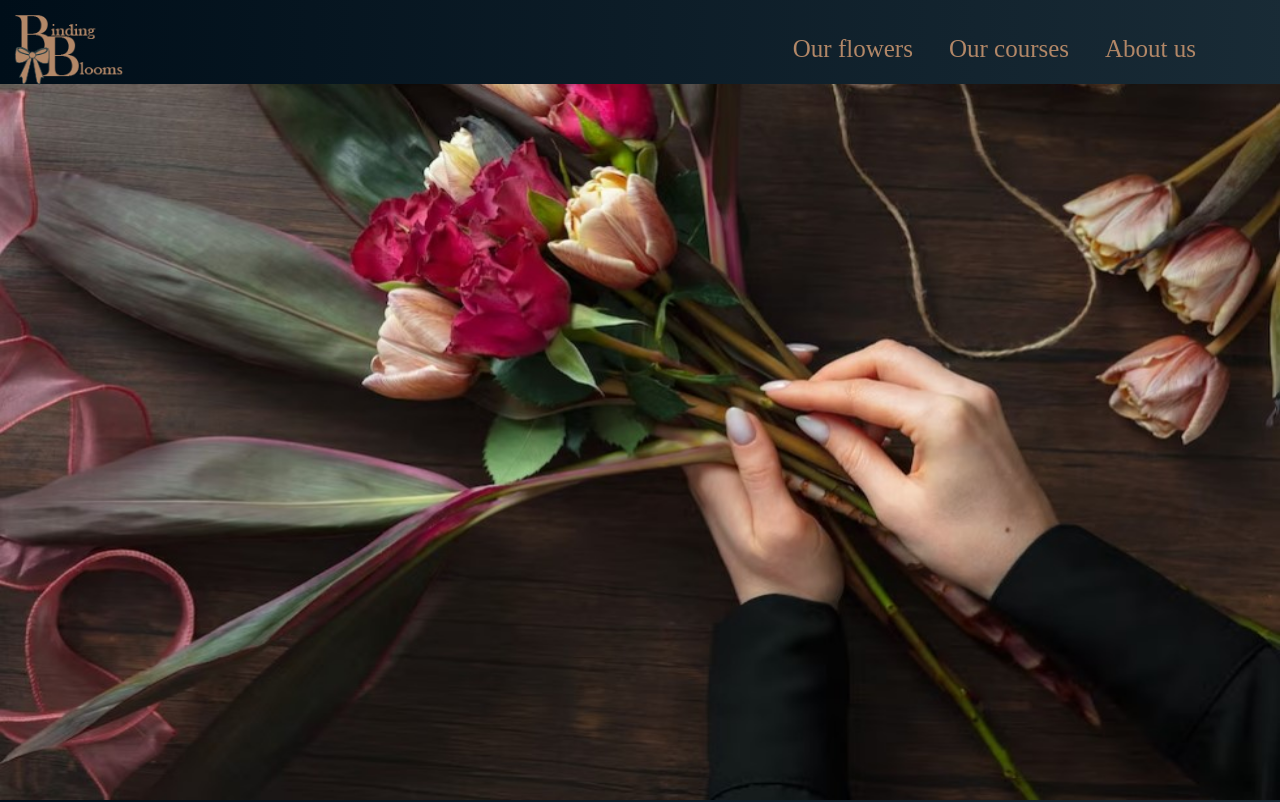
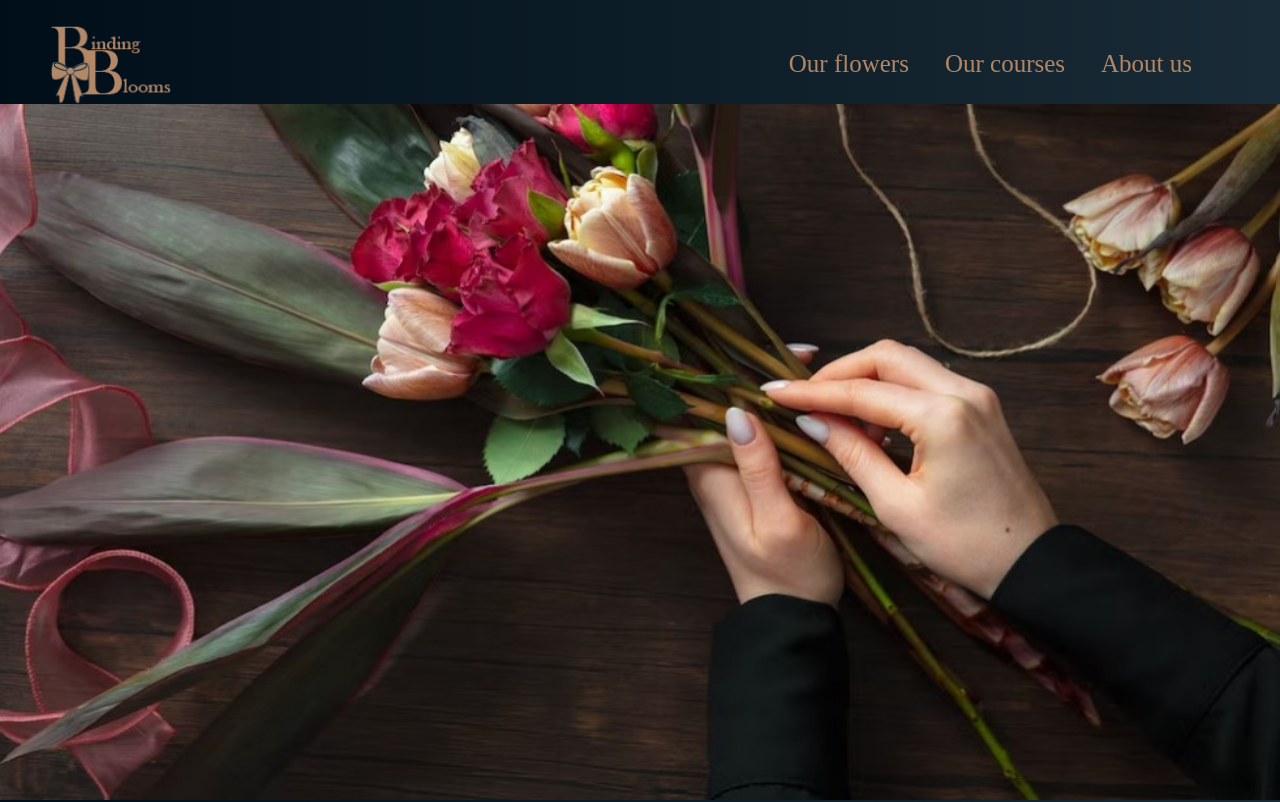
Before and after one commit to JennyWeij/BindingBlooms, a React (Vite) app: page / in a window 1280 px wide. Shown: the top 802 px of the page. Built offline with nearby package versions, Linux system fonts and the light colour scheme.

Commit message:
uppdaterat storlek på logotypen

```diff
--- a/src/components/Header.tsx
+++ b/src/components/Header.tsx
@@ -10,11 +10,16 @@ function Header() {
       top="0"
       width="100vw"
       bg="linear-gradient(to right, #000E19, #192B36)"
-      px={4}
-      py={2}
+      py={12}
     >
       <Flex align="center" justify="space-between">
-        <Image src="/images/Logotype.png" alt="Logo" height="90px" ml={10} />
+        <Image
+          src="/images/Logotype.png"
+          alt="Logo"
+          height="100px"
+          mt={0}
+          ml={50}
+        />
         <Flex>
           <Link
             activeClass="active"
```
